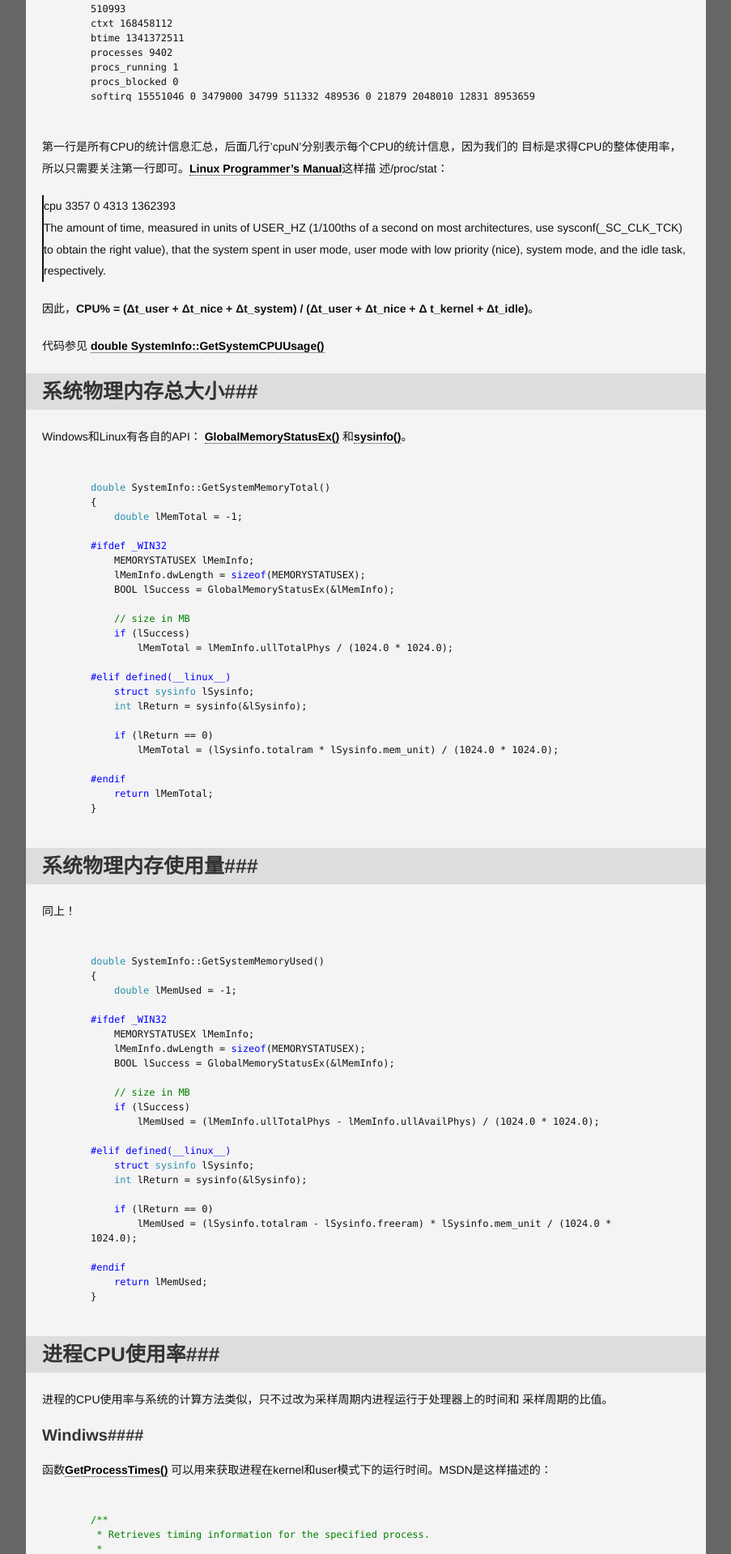
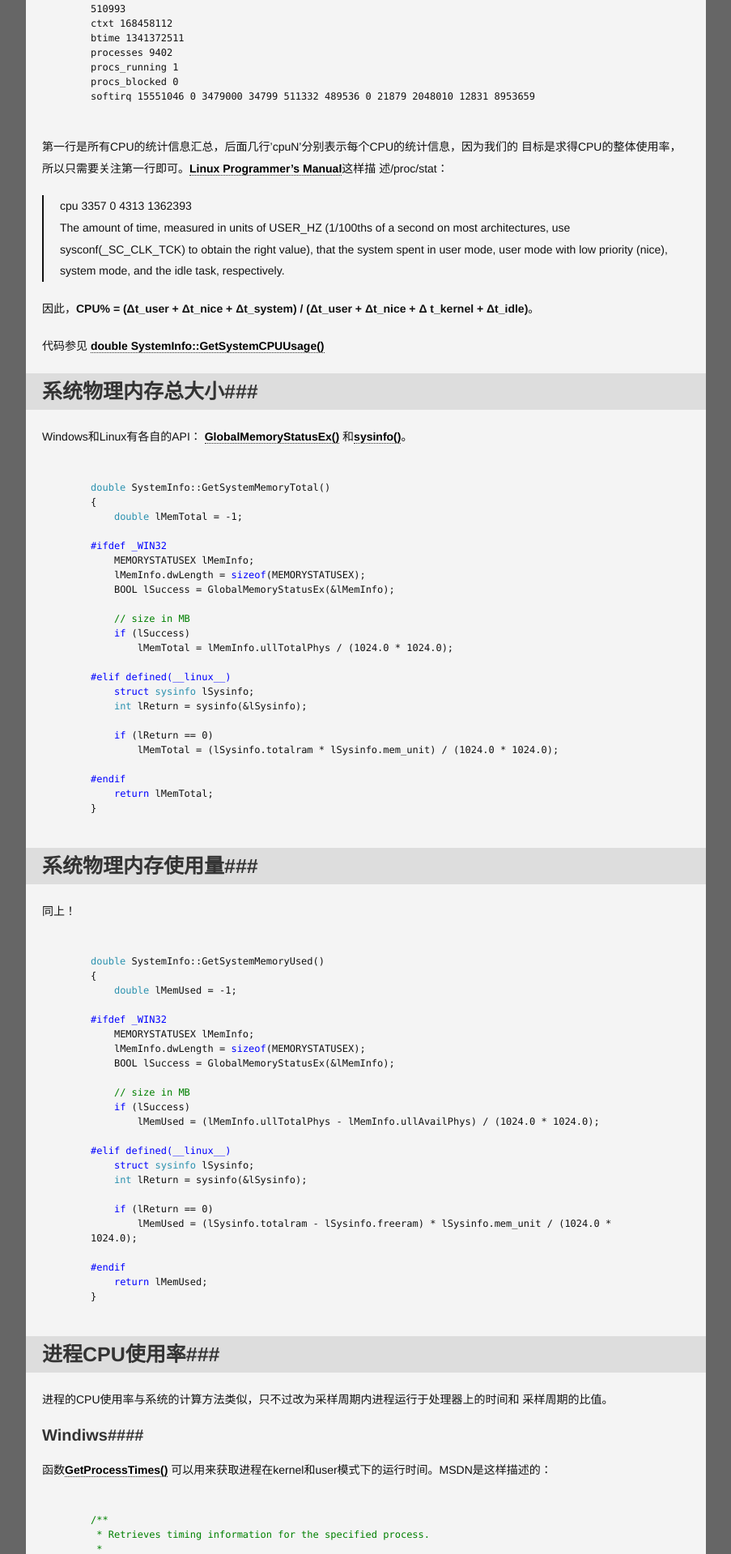
Before and after one commit to jiaguofang/yapianyu.github.com, a Jekyll site: the page built from _posts/tech/2012-07-04-how-to-determine-system-metrics-from-inside-a-process.markdown, in a window 1280 px wide. Shown: the part 2289-4208 px from the top of the page at 81% size, without its empty margins (188-1091 px from the left). Built offline with Jekyll 4.4.1, drawn with Linux system fonts in a browser that asks for light colours; Markdown is read by kramdown in place of the engine named in the settings; comment, search, counter and statistics services are not loaded.

Commit message:
Update master

```diff
--- a/css/style.css
+++ b/css/style.css
@@ -290,8 +290,8 @@ blockquote {
 	margin: 30px;*/
 	margin: 20px 0;
 /*	color: #999;*/
-	border-left: 2px solid;
-/*	padding-left: 20px;*/
+	border-left: 2px solid #111;
+	padding-left: 20px;
 }
 /*
 div#disqus_thread {
```
